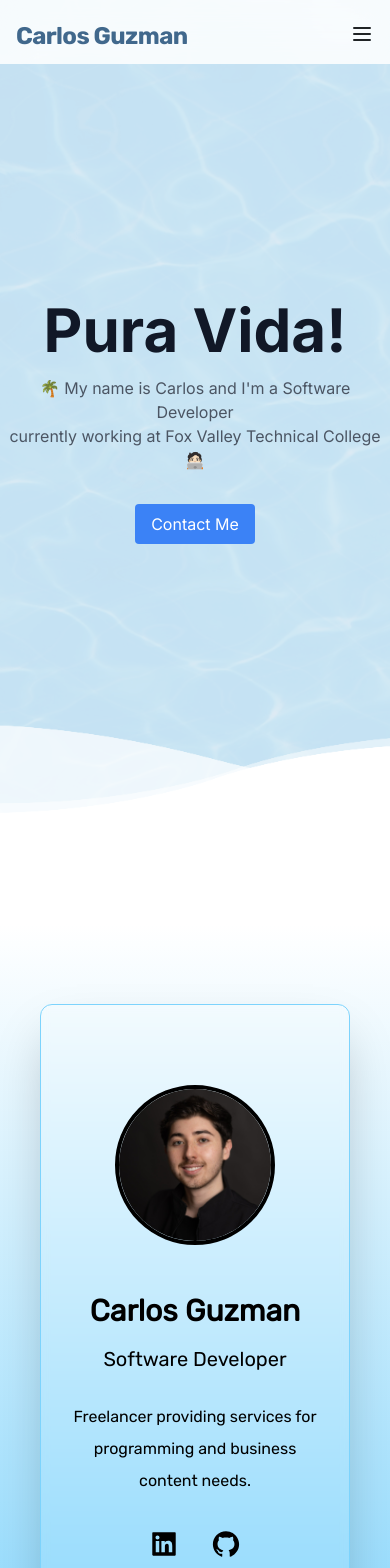
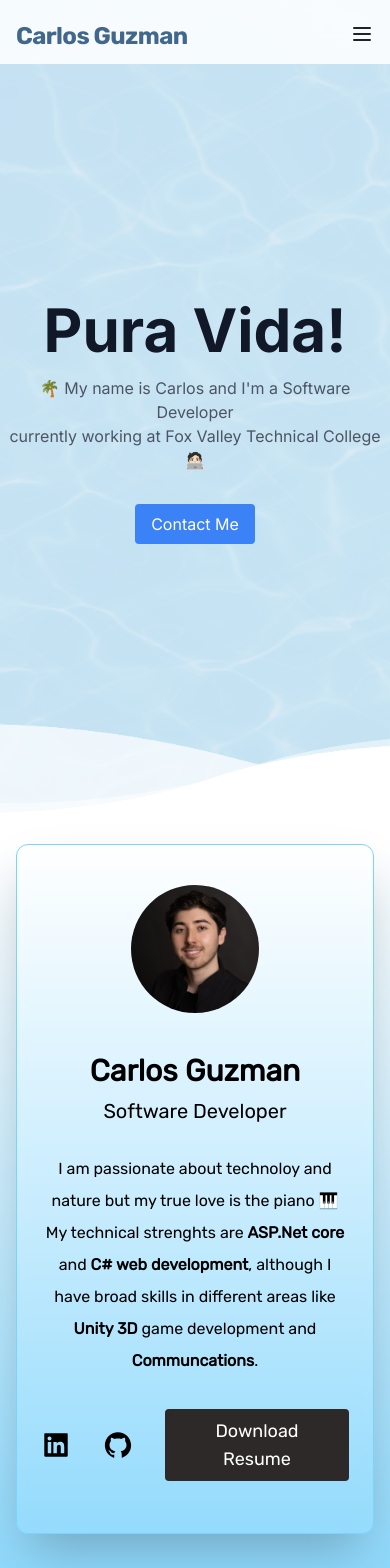
Before and after one commit to Cdguzmanr/portfolio2, a Next.js app: page / in a window 390 px wide. Shown: the top 1568 px of the page. Built offline with nearby package versions, Linux system fonts and the light colour scheme.

Commit message:
fixed profile card for mobile devices

```diff
--- a/src/components/Profile.tsx
+++ b/src/components/Profile.tsx
@@ -4,9 +4,9 @@ import {AiFillLinkedin, AiFillGithub} from "react-icons/ai";
 
 const Profile = () => {
   return (
-    <div className='relative h-screen max-w-full'>
+    <div className='relative h-auto min-h-screen md:h-screen max-w-full'>
     {/* Background with clouds */}
-    <div id="background-wrap" className='absolute top-0 left-0 w-full h-full overflow-hidden bg-gradient-to-b from-white to-sky-300'>
+    <div id="background-wrap" className='absolute top-0 left-0 w-full min-h-full overflow-hidden bg-gradient-to-b from-white to-sky-300'>
       <div className='cloud1'>
         <div className='cloud'></div>
       </div>
@@ -24,27 +24,39 @@ const Profile = () => {
       </div>
     </div>
 
-    {/* Profile banner */}
-    <div className="relative top-20 z-10 bg-gradient-to-b bg-clip-padding backdrop-filter backdrop-blur-sm bg-opacity-30 border border-sky-300 text-black flex flex-col items-center justify-center p-6 md:flex-row md:items-start md:p-20 shadow-2xl rounded-xl my-20 mx-10 py-20 rubic-regular">
+    {/* Profile Card */}
+    <div className="relative lg:top-16 z-10 bg-gradient-to-b bg-clip-padding backdrop-filter backdrop-blur-sm bg-opacity-30 border border-sky-300 text-black flex flex-col items-center justify-center p-6 md:flex-row md:items-start md:p-20 shadow-2xl rounded-xl md:my-20 mx-4 md:mx-10 py-10   md:py-20 rubic-regular">
 
-      <div className="relative border-4 border-black rounded-full w-40 h-40 md:w-80 md:h-80 overflow-hidden">
+      <div className="relative rounded-full w-32 h-32 md:w-80 md:h-80 overflow-hidden">
         <Image src="/profile-square.jpg" alt="profile picture" className='object-cover' fill />
       </div>
 
       <div className="mt-10 md:mt-0 md:ml-10 text-center md:text-left flex flex-col items-center md:items-start">
-        <h2 className="text-3xl py-2 text-blackfont-medium md:text-5xl font-semibold">
+        <h2 className="text-3xl md:py-2 text-blackfont-medium md:text-5xl font-semibold">
           Carlos Guzman
         </h2>
         <h3 className="text-xl py-2 md:text-2xl">Software Developer</h3>
 
         <p className="text-md py-5 leading-8 text-black md:text-lg max-w-xl">
-          Freelancer providing services for programming and business content needs.
+          I am passionate about technoloy and nature but my true love is the piano 🎹
+          My technical strenghts are <strong>ASP.Net core</strong> and <strong>C# web development</strong>, although I have broad skills in different areas like <strong>Unity 3D</strong> game development and <strong>Communcations</strong>.
+
         </p>
 
-        <div className="text-3xl flex gap-8 py-3">
-          <a href="https://www.linkedin.com/in/carlosd-guzman/" target="_blank" rel="noopener noreferrer" className='hover:scale-125'><AiFillLinkedin /></a>
-          <a href="https://github.com/Cdguzmanr" target="_blank" rel="noopener noreferrer" className='hover:scale-125'><AiFillGithub /></a>
+        <div className="text-3xl flex gap-8 py-3 items-center">
+          <a href="https://www.linkedin.com/in/carlosd-guzman/" target="_blank" rel="noopener noreferrer" className='hover:scale-125'>
+            <AiFillLinkedin />
+          </a>
+          <a href="https://github.com/Cdguzmanr" target="_blank" rel="noopener noreferrer" className='hover:scale-125'>
+            <AiFillGithub />
+          </a>
+
+          <a href="#" className="bg-[#2D2928] text-lg text-white py-2 px-4 rounded hover:bg-[#29527A] hover:scale-105">
+            Download Resume
+          </a>
         </div>
+
+
       </div>
     </div>
   </div>
```
